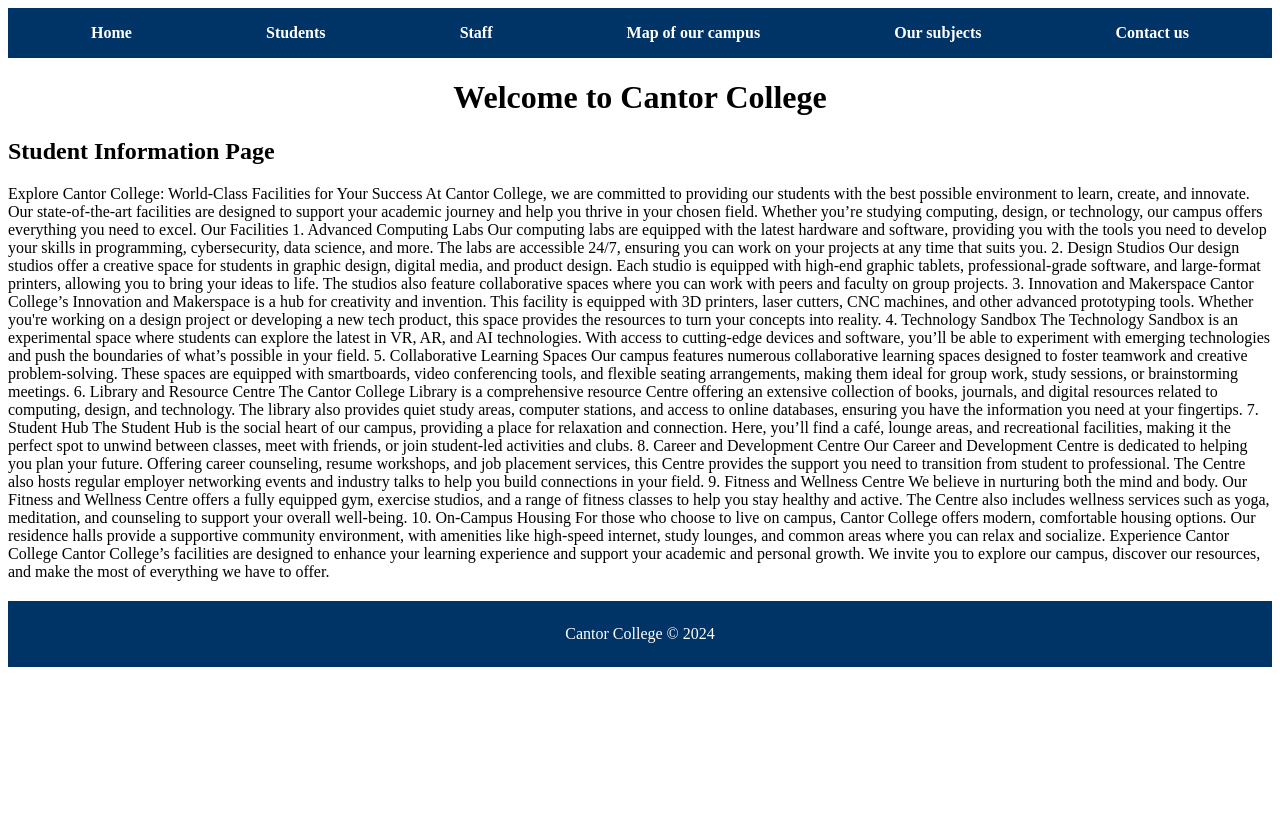
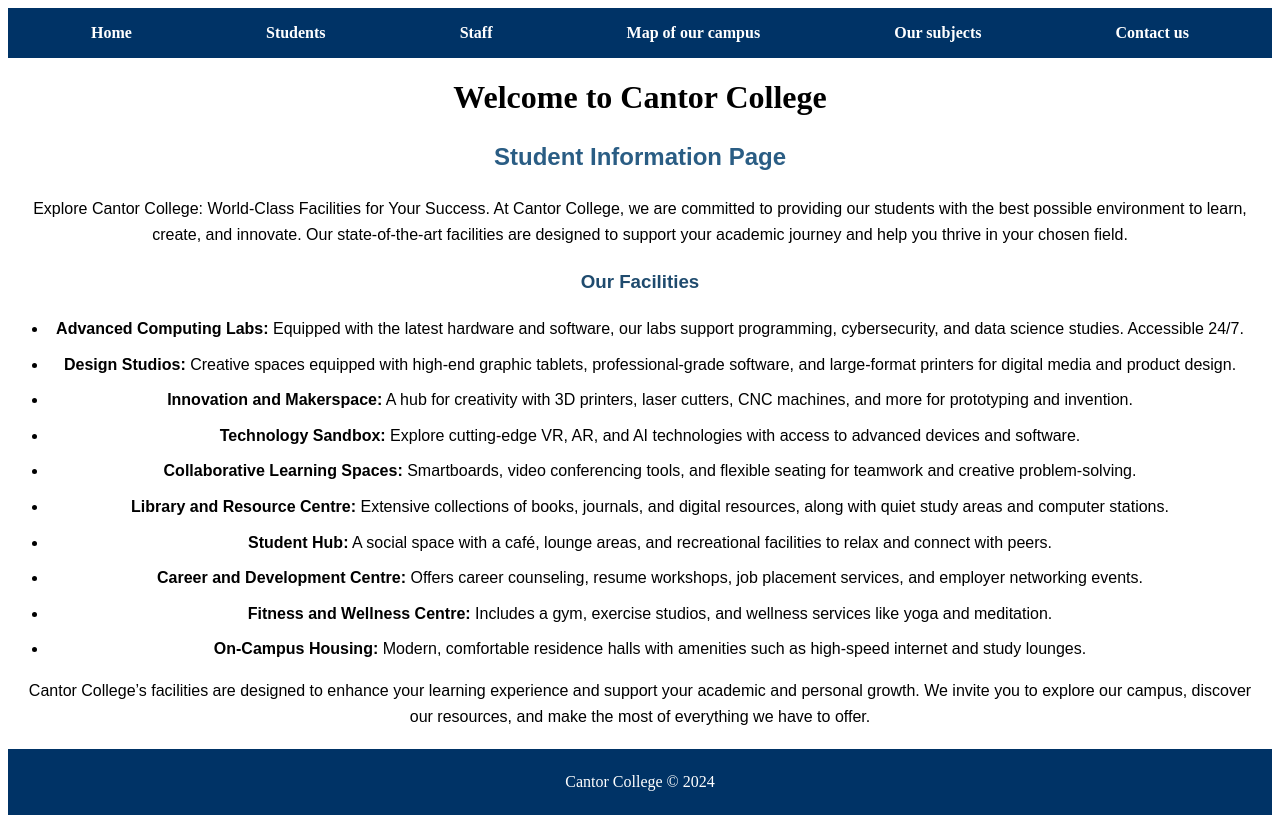
Before and after one commit to Hafeez010/Cantor-College-Assignment, a Next.js app: page /students in a window 1280 px wide. Before the commit the page ends 800 px from the top, so only its background shows below. Built offline with nearby package versions, Linux system fonts and the light colour scheme.

Commit message:
good base

```diff
--- a/src/app/students/page.js
+++ b/src/app/students/page.js
@@ -1,28 +1,68 @@
 import './students.css';
-const Students = () =>{
-    return (
-        <div>
-            <h2>Student Information Page</h2>
-            <p>Explore Cantor College: World-Class Facilities for Your Success
-At Cantor College, we are committed to providing our students with the best possible environment to learn, create, and innovate. Our state-of-the-art facilities are designed to support your academic journey and help you thrive in your chosen field. Whether you’re studying computing, design, or technology, our campus offers everything you need to excel.
 
-Our Facilities
-1. Advanced Computing Labs Our computing labs are equipped with the latest hardware and software, providing you with the tools you need to develop your skills in programming, cybersecurity, data science, and more. The labs are accessible 24/7, ensuring you can work on your projects at any time that suits you.
-2. Design Studios Our design studios offer a creative space for students in graphic design, digital media, and product design. Each studio is equipped with high-end graphic tablets, professional-grade software, and large-format printers, allowing you to bring your ideas to life. The studios also feature collaborative spaces where you can work with peers and faculty on group projects.
-3. Innovation and Makerspace Cantor College’s Innovation and Makerspace is a hub for creativity and invention. This facility is equipped with 3D printers, laser cutters, CNC machines, and other advanced prototyping tools. Whether you're working on a design project or developing a new tech product, this space provides the resources to turn your concepts into reality.
-4. Technology Sandbox The Technology Sandbox is an experimental space where students can explore the latest in VR, AR, and AI technologies. With access to cutting-edge devices and software, you’ll be able to experiment with emerging technologies and push the boundaries of what’s possible in your field.
-5. Collaborative Learning Spaces Our campus features numerous collaborative learning spaces designed to foster teamwork and creative problem-solving. These spaces are equipped with smartboards, video conferencing tools, and flexible seating arrangements, making them ideal for group work, study sessions, or brainstorming meetings.
-6. Library and Resource Centre The Cantor College Library is a comprehensive resource Centre offering an extensive collection of books, journals, and digital resources related to computing, design, and technology. The library also provides quiet study areas, computer stations, and access to online databases, ensuring you have the information you need at your fingertips.
-7. Student Hub The Student Hub is the social heart of our campus, providing a place for relaxation and connection. Here, you’ll find a café, lounge areas, and recreational facilities, making it the perfect spot to unwind between classes, meet with friends, or join student-led activities and clubs.
-8. Career and Development Centre Our Career and Development Centre is dedicated to helping you plan your future. Offering career counseling, resume workshops, and job placement services, this Centre provides the support you need to transition from student to professional. The Centre also hosts regular employer networking events and industry talks to help you build connections in your field.
-9. Fitness and Wellness Centre We believe in nurturing both the mind and body. Our Fitness and Wellness Centre offers a fully equipped gym, exercise studios, and a range of fitness classes to help you stay healthy and active. The Centre also includes wellness services such as yoga, meditation, and counseling to support your overall well-being.
-10. On-Campus Housing For those who choose to live on campus, Cantor College offers modern, comfortable housing options. Our residence halls provide a supportive community environment, with amenities like high-speed internet, study lounges, and common areas where you can relax and socialize.
+const Students = () => {
+  return (
+    <div className="students-page">
+      <h2>Student Information Page</h2>
+      <p>
+        Explore Cantor College: World-Class Facilities for Your Success. At Cantor College, we are committed to
+        providing our students with the best possible environment to learn, create, and innovate. Our state-of-the-art
+        facilities are designed to support your academic journey and help you thrive in your chosen field.
+      </p>
 
-Experience Cantor College
-Cantor College’s facilities are designed to enhance your learning experience and support your academic and personal growth. We invite you to explore our campus, discover our resources, and make the most of everything we have to offer.
+      <section className="facility-section">
+        <h3>Our Facilities</h3>
+        <ul>
+          <li>
+            <strong>Advanced Computing Labs:</strong> Equipped with the latest hardware and software, our labs support
+            programming, cybersecurity, and data science studies. Accessible 24/7.
+          </li>
+          <li>
+            <strong>Design Studios:</strong> Creative spaces equipped with high-end graphic tablets, professional-grade
+            software, and large-format printers for digital media and product design.
+          </li>
+          <li>
+            <strong>Innovation and Makerspace:</strong> A hub for creativity with 3D printers, laser cutters, CNC
+            machines, and more for prototyping and invention.
+          </li>
+          <li>
+            <strong>Technology Sandbox:</strong> Explore cutting-edge VR, AR, and AI technologies with access to
+            advanced devices and software.
+          </li>
+          <li>
+            <strong>Collaborative Learning Spaces:</strong> Smartboards, video conferencing tools, and flexible seating
+            for teamwork and creative problem-solving.
+          </li>
+          <li>
+            <strong>Library and Resource Centre:</strong> Extensive collections of books, journals, and digital
+            resources, along with quiet study areas and computer stations.
+          </li>
+          <li>
+            <strong>Student Hub:</strong> A social space with a café, lounge areas, and recreational facilities to
+            relax and connect with peers.
+          </li>
+          <li>
+            <strong>Career and Development Centre:</strong> Offers career counseling, resume workshops, job placement
+            services, and employer networking events.
+          </li>
+          <li>
+            <strong>Fitness and Wellness Centre:</strong> Includes a gym, exercise studios, and wellness services like
+            yoga and meditation.
+          </li>
+          <li>
+            <strong>On-Campus Housing:</strong> Modern, comfortable residence halls with amenities such as high-speed
+            internet and study lounges.
+          </li>
+        </ul>
+      </section>
 
-</p>
-        </div>
-    );
-}
+      <p>
+        Cantor College’s facilities are designed to enhance your learning experience and support your academic and
+        personal growth. We invite you to explore our campus, discover our resources, and make the most of everything
+        we have to offer.
+      </p>
+    </div>
+  );
+};
+
 export default Students;
--- a/src/app/students/students.css
+++ b/src/app/students/students.css
@@ -0,0 +1,25 @@
+.students-page {
+    font-family: Arial, sans-serif;
+    margin: 20px;
+    line-height: 1.6;
+    text-align: center;
+  }
+
+  .students-page h2 {
+    color: #2a5d84;
+  }
+
+  .facility-section h3 {
+    color: #1f4b6e;
+    margin-top: 20px;
+    text-align: center;
+  }
+
+  .facility-section ul {
+    list-style-type: disc;
+    padding-left: 20px;
+  }
+
+  .facility-section li {
+    margin-bottom: 10px;
+  }
```
Also changed, not shown: src/app/facilityrules/facilityrules.css (added, +51 -0 lines), src/app/staff/page.js (+65 -3 lines), src/app/staff/staff.css (+28 -0 lines).
